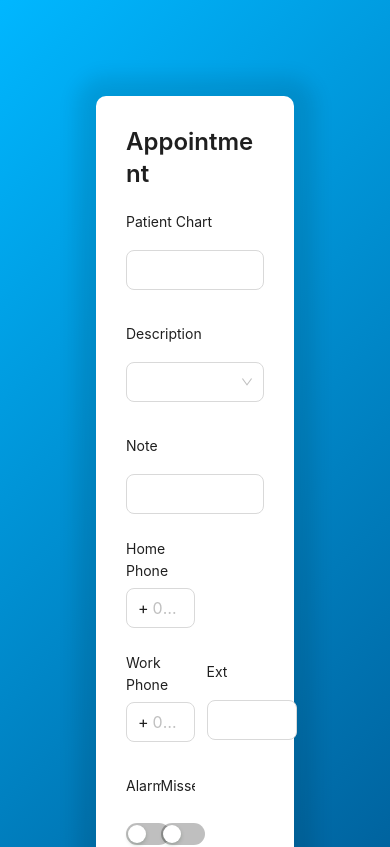
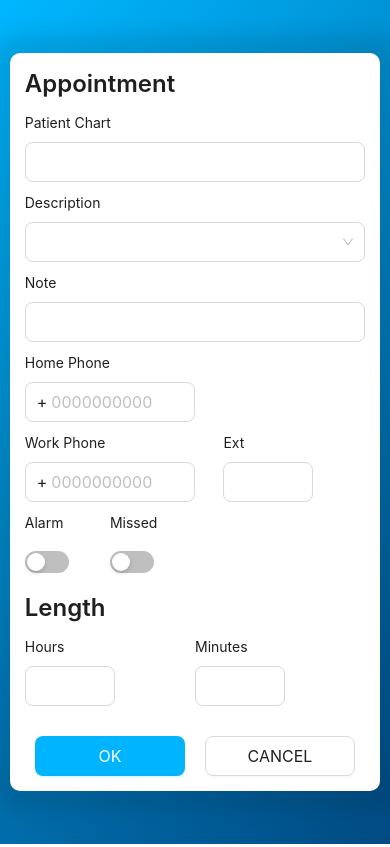
Before and after one commit to iTuga/form-demo, a Next.js app: page / in a window 390 px wide. Shown: the top 847 px of the page. Built offline with nearby package versions, Linux system fonts and the light colour scheme.

Commit message:
fixed responsive design

```diff
--- a/src/app/page.module.css
+++ b/src/app/page.module.css
@@ -3,6 +3,6 @@
   flex-direction: column;
   justify-content: center;
   align-items: center;
-  padding: 6rem;
+  padding: 1rem 0;
   min-height: 100vh;
 }
--- a/src/components/Form/index.module.css
+++ b/src/components/Form/index.module.css
@@ -9,14 +9,19 @@
     box-shadow: 1px 1px 20px 20px rgba(0, 0, 0, 0.1);
     transition: all 0.3s ease;
 }
-.form {
-}
+
 .submitted {
     opacity: 0;
     max-height: 200px;
 }
 .buttonWrapper {
+    display: flex;
+    justify-content: center;
+    align-items: center;
     margin: 20px 0 0;
+}
+.buttonWrapper button {
+    margin: 0 10px 0;
 }
 .button {
     width: 150px;
@@ -41,3 +46,22 @@
     height: 50px;
     fill: green;
 }
+@media screen and (max-width: 1024px){
+    .formWrapper {
+        max-width: 95%;
+    }
+}
+@media screen and (max-width: 576px){
+    .formWrapper {
+        padding: 15px;
+    }
+    .form label {
+        max-height: 15px;
+    }
+    .formItem {
+        margin-bottom: 10px!important;
+    }
+    .successBlock {
+        width: 100%;
+    }
+}
--- a/src/components/Form/index.tsx
+++ b/src/components/Form/index.tsx
@@ -55,6 +55,7 @@ function DemoForm () {
             <Form onFinish={formik.submitForm} className={`${styles.form} ${isSubmitted && styles.submitted}`}>
                 <Title level={3}>Appointment</Title>
                 <Form.Item
+                    className={styles.formItem}
                     label="Patient Chart"
                     labelCol={{span: 4}}
                     labelAlign={'left'}
@@ -68,6 +69,7 @@ function DemoForm () {
                     />
                 </Form.Item>
                 <Form.Item
+                    className={styles.formItem}
                     label="Description"
                     labelCol={{span: 4}}
                     labelAlign={'left'}
@@ -87,12 +89,18 @@ function DemoForm () {
                         <Select.Option value="demo">Description 5</Select.Option>
                     </Select>
                 </Form.Item>
-                <Form.Item label="Note" labelCol={{span: 4}} labelAlign={'left'}>
+                <Form.Item
+                    className={styles.formItem}
+                    label="Note"
+                    labelCol={{span: 4}}
+                    labelAlign={'left'}
+                >
                     <Input autoComplete="off" />
                 </Form.Item>
                 <Row justify={'space-between'}>
                     <Col span={12}>
                         <Form.Item
+                            className={styles.formItem}
                             label="Home Phone"
                             labelCol={{span: 8}}
                             labelAlign={'left'}
@@ -109,6 +117,7 @@ function DemoForm () {
                 <Row justify={'space-between'}>
                     <Col span={12}>
                         <Form.Item
+                            className={styles.formItem}
                             label="Work Phone"
                             labelCol={{span: 8}}
                             labelAlign={'left'}
@@ -126,28 +135,42 @@ function DemoForm () {
                         </Form.Item>
                     </Col>
                     <Col span={10}>
-                        <Form.Item label="Ext" labelCol={{span: 4}} labelAlign={'left'}>
+                        <Form.Item
+                            className={styles.formItem}
+                            label="Ext"
+                            labelCol={{span: 4}}
+                            labelAlign={'left'}
+                        >
                             <InputNumber autoComplete="off" />
                         </Form.Item>
                     </Col>
                 </Row>
                 <Row>
                     <Col span={6}>
-                        <Form.Item label="Alarm"  valuePropName="checked">
+                        <Form.Item
+                            className={styles.formItem}
+                            label="Alarm"
+                            valuePropName="checked"
+                        >
                             <Switch />
                         </Form.Item>
                     </Col>
                     <Col span={6}>
-                        <Form.Item label="Missed" valuePropName="checked">
+                        <Form.Item
+                            label="Missed"
+                            valuePropName="checked"
+                            className={styles.formItem}
+                        >
                             <Switch />
                         </Form.Item>
                     </Col>
                 </Row>
                 <Title level={3}>Length</Title>
                 <Row>
-                    <Col span={6}>
+                    <Col xs={12} sm={6}>
                         <Form.Item
                             label="Hours"
+                            className={styles.formItem}
                         >
                             <InputNumber
                                 max={23}
@@ -155,9 +178,10 @@ function DemoForm () {
                             />
                         </Form.Item>
                     </Col>
-                    <Col span={6}>
+                    <Col xs={12} sm={6}>
                         <Form.Item
                             label="Minutes"
+                            className={styles.formItem}
                         >
                             <InputNumber
                                 max={59}
@@ -166,14 +190,10 @@ function DemoForm () {
                         </Form.Item>
                     </Col>
                 </Row>
-                <Row justify={'center'} className={styles.buttonWrapper}>
-                    <Col span={6}>
-                        <Button className={styles.button} type={'primary'} htmlType="submit">Ok</Button>
-                    </Col>
-                    <Col span={6}>
-                        <Button className={styles.button}>Cancel</Button>
-                    </Col>
-                </Row>
+                <div className={styles.buttonWrapper}>
+                    <Button className={styles.button} type={'primary'} htmlType="submit">Ok</Button>
+                    <Button className={styles.button}>Cancel</Button>
+                </div>
             </Form>
             <div className={`${styles.successBlock} ${isSubmitted && styles.show}`}>
                 <CheckOutlined className={styles.successIcon}/>
```
